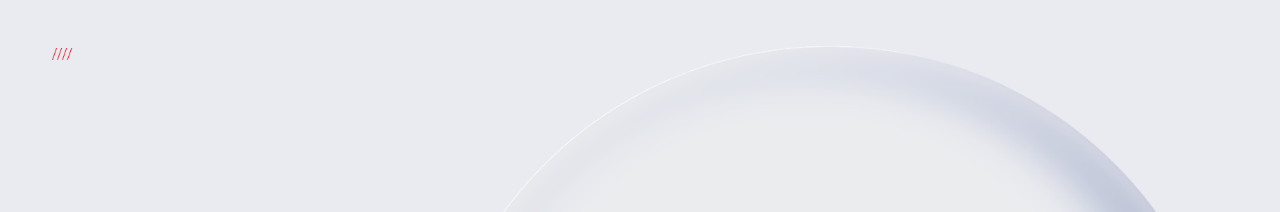
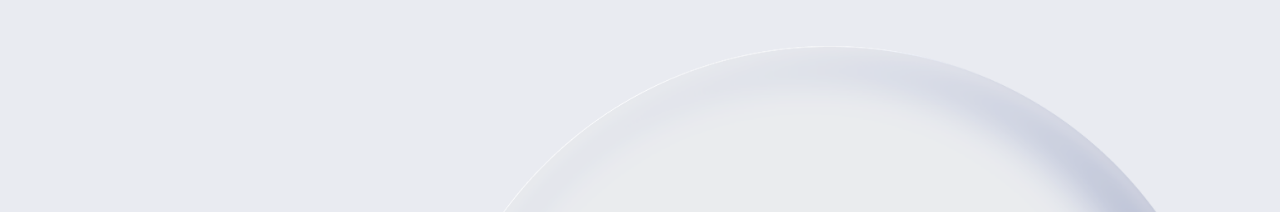
Before and after one commit to DmitriiSvarovskii/panorama-site, a React (Vite) app: page / in a window 1280 px wide. Shown: the top 212 px of the page. Built offline with nearby package versions, Linux system fonts and the light colour scheme.

Commit message:
update present.pdf

```diff
--- a/src/pages/HomePage.jsx
+++ b/src/pages/HomePage.jsx
@@ -13,7 +13,7 @@ function HomePage() {
     return (
         <main className="page">
             <section className="hero">
-                <img className="decor" src={elementOne} alt="" />
+                {/* <img className="decor" src={elementOne} alt="" /> */}
 
                 <div className="left">
                     <img className="title" src={titleBlock} alt="Креативное агентство спецпроектов" />
```
Also changed, not shown: 1 other file (tests, documents, lock files or other folders).
